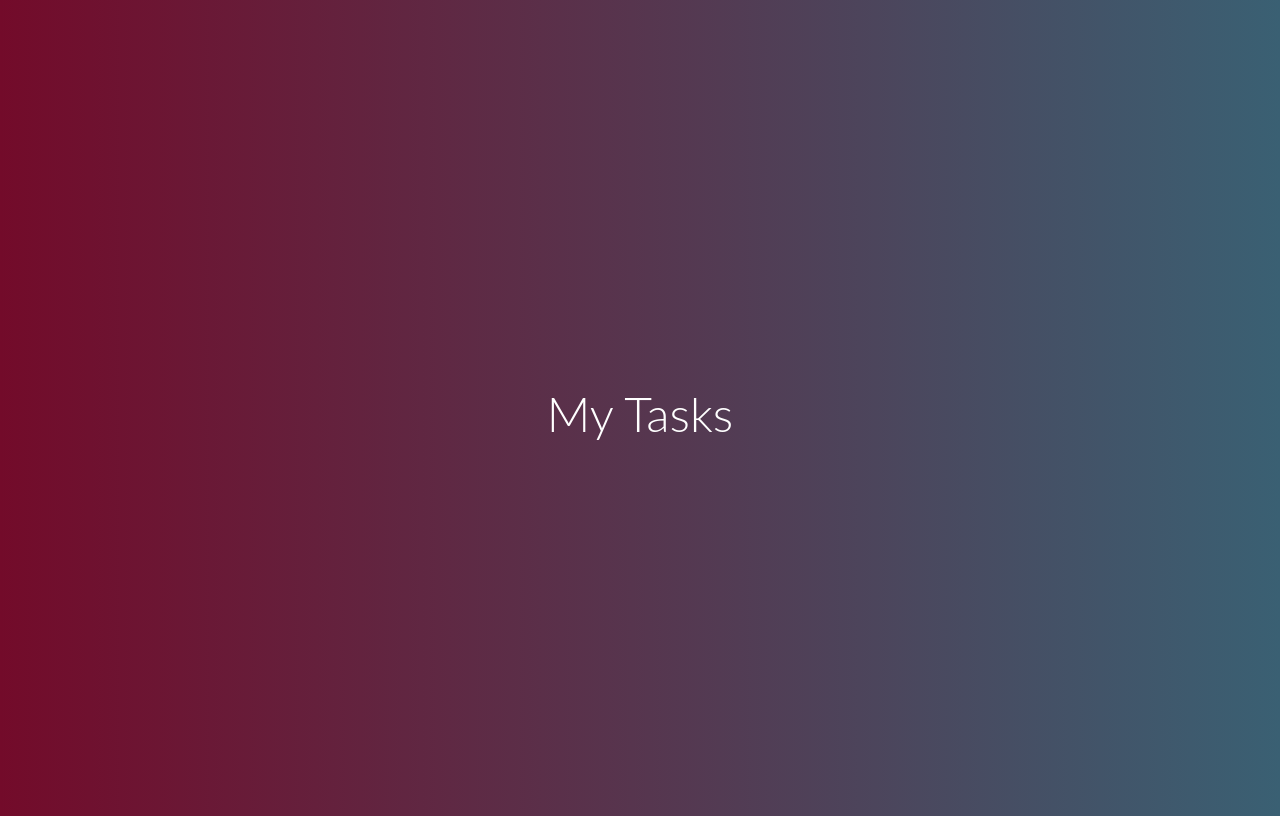
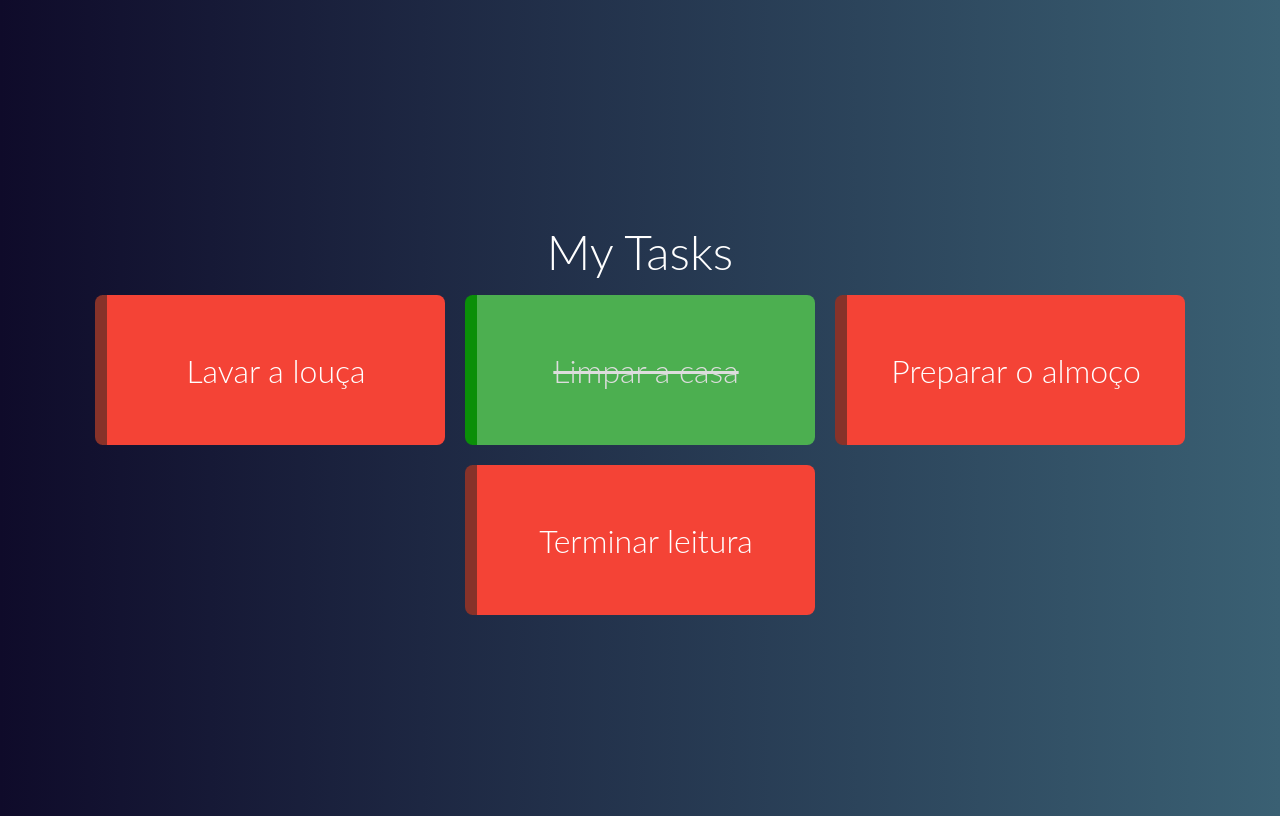
Before and after one commit to soledademaria/to-do, a Vue app in the folder to-do/: page / in a window 1280 px wide. Built offline with nearby package versions, Linux system fonts and the light colour scheme.

Commit message:
style(components/task-item): corrigindo estilo do componente

```diff
--- a/to-do/src/App.vue
+++ b/to-do/src/App.vue
@@ -23,7 +23,7 @@ export default {
 <style>
 	body {
 		font-family: 'Lato', sans-serif;
-		background: linear-gradient(to right, rgb(115, 11, 42), rgb(58, 96, 115));
+		background: linear-gradient(to right, rgb(15, 11, 42), rgb(58, 96, 115));
 		color: #FFF;
 	}
 
--- a/to-do/src/components/TaskItem.vue
+++ b/to-do/src/components/TaskItem.vue
@@ -1,5 +1,5 @@
 <template>
-    <div class="task">
+    <div class="task" :class="stateClass">
         <p>{{task.name}}</p>
     </div>
 </template>
@@ -7,6 +7,62 @@
 export default {
     props: {
        task: {type: Object, required: true}
+    },
+
+      computed: {
+        stateClass(){
+            return {
+                pending: this.task.pending,
+                done: !this.task.pending,
+            }
+        }
     }
 }
 </script>
+<style>
+    .task{
+        position: relative;
+        box-sizing: border-box;
+        width: 350px;
+        height: 150px;
+        padding: 10px;
+        border-radius: 8px;
+        font-size: 2rem;
+        font-weight: 300;
+        cursor: pointer;
+        user-select: none;
+        display: flex;
+        justify-content: center;
+        align-items: center;
+    }
+
+    .pending{
+        border-left: 12px solid #873229;
+        background: #f44336;
+    }
+
+    .done{
+        color: #DDD;
+        border-left: 12px solid #0A8F08;
+        background: #4CAF50;
+        text-decoration: line-through;
+    }
+    .pending .close{
+        background-color: #B73229;
+    }
+     .done .close{
+        background-color: #0a8f08;
+    }
+    .close{
+        position: absolute;
+        right: 10px;
+        top: 10px;
+        font-size: 0.9rem;
+        font-weight: 600;
+        width: 20px;
+        height: 20px;
+        border-radius: 10px;
+        display: flex;
+        justify-content: center;
+    }
+</style>
--- a/to-do/src/components/TasksGrid.vue
+++ b/to-do/src/components/TasksGrid.vue
@@ -1,8 +1,11 @@
 <template>
   <div class="tasks-grid">
-    <task-item v-for="task in tasks" :key="task.name" :task="tasks"/>
-
-
+      <template v-if="tasks.length">
+          <task-item v-for="task in tasks" :key="task.name" :task="task"/>
+      </template>
+      <p v-else class="no-task">
+          Ops, você não possui tarefas cadastradas!!
+      </p>
   </div>
 </template>
 <script>
@@ -25,12 +28,12 @@ export default {
 }
 </script>
 <style>
-    .task-grid{
+    .tasks-grid{
         display: flex;
         justify-content: center;
         flex-wrap: wrap;
     }
-    .task-grid .task{
+    .tasks-grid .task{
         margin: 10px;
     }
     .no-task{
```
